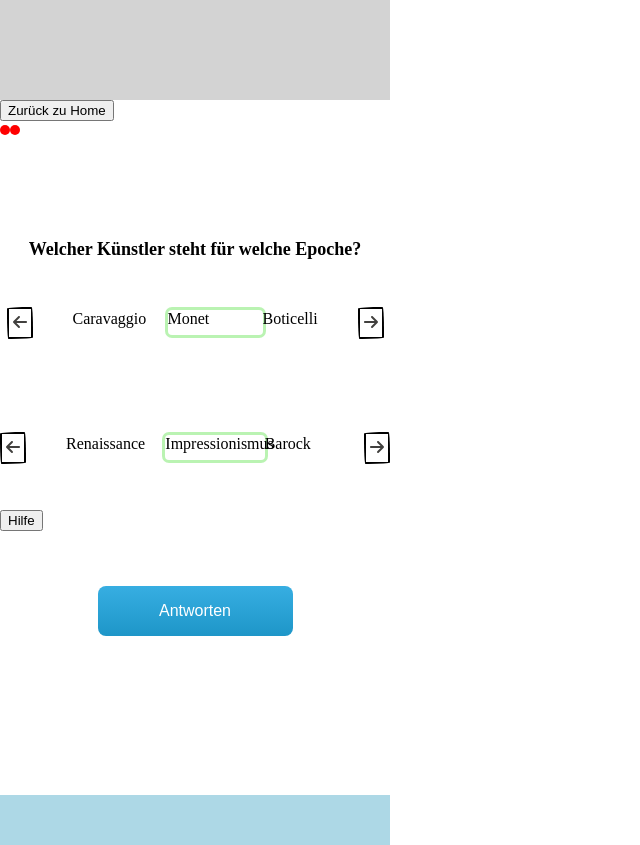
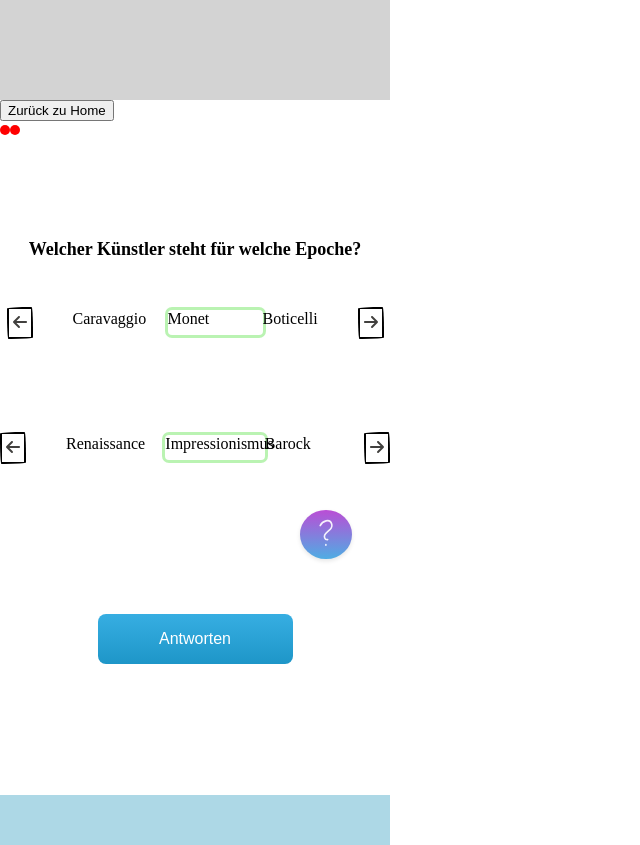
Before and after one commit to nadjascodejourney/quizproject, a React (Vite) app: page /quizpage in a window 1280 px wide. Shown: the whole page, without its empty margins (0-640 px from the left). Built offline with nearby package versions, Linux system fonts and the light colour scheme.

Commit message:
tooltipmodal styling mit content

```diff
--- /dev/null
+++ b/src/components/GameInstructions.jsx
@@ -0,0 +1,32 @@
+import styles from "../styles/gameInstructions.module.css";
+
+import instructions from "../data/tooltipData.json";
+
+const GameInstructions = () => {
+  return (
+    <div className={styles.instructionwrapper}>
+      {Object.keys(instructions).map((key) => (
+        <section key={key}>
+          <h3>{key}</h3>
+          {Array.isArray(instructions[key]) ? (
+            <ul>
+              {instructions[key].map((item, index) => (
+                <li key={index}>{item}</li>
+              ))}
+            </ul>
+          ) : (
+            <p>{instructions[key]}</p>
+          )}
+        </section>
+      ))}
+    </div>
+  );
+};
+
+export default GameInstructions;
+
+// Object.keys(instructions) gibt ein Array mit den Keys von instructions zurück, also ["Spielregeln", "Spielende", "Spielsteuerung"], dass wir dann als Überschriften verwenden können
+
+//.map() wird auf das Array angewendet, das Object.keys(instructions) zurückgibt. Für jeden Key wird eine eigene section erstellt, die eine Überschrift (h3) und entweder eine Liste (ul) oder ein einfaches Textelement (p) enthält.
+
+//Array.isArray(instructions[key]) prüft, ob der Wert des aktuellen Keys ein Array ist. Wenn ja, wird eine Liste erstellt, wenn nicht, wird ein einfaches p element erstellt.
--- a/src/components/HelpButton.jsx
+++ b/src/components/HelpButton.jsx
@@ -1,16 +1,33 @@
 import { useState } from "react";
 import ToolTipModal from "../pages/ToolTipModal"; // Modalkomponente
+import styles from "../styles/helpButton.module.css";
+import GameInstructions from "./GameInstructions";
 
 const HelpButton = () => {
   const [showToolTip, setShowToolTip] = useState(false); // für ToolTipModal
   return (
     <div>
-      <button onClick={() => setShowToolTip(true)}>Hilfe</button>
+      <button onClick={() => setShowToolTip(true)} className={styles.helpBtn}>
+        <img
+          src="/assets/icons/question-mark-svgrepo-com.svg"
+          alt="Questionmark"
+        />
+        {/* Die Größe des Icons wird direkt in der .svg file im public folder gesteuert */}
+      </button>
       {showToolTip ? (
         <ToolTipModal>
+          {/* Styling für das Modal aus ToolTipModal.jsx siehe tooltipModal.module.css */}
           <div>
-            <p>Spielanleitung</p>
-            <button onClick={() => setShowToolTip(false)}>Schließen</button>
+            <GameInstructions />
+            <button
+              onClick={() => setShowToolTip(false)}
+              className={styles.checkBtn}
+            >
+              <img
+                src="/assets/icons/check-circle-svgrepo-com.svg"
+                alt="Checkmark"
+              />
+            </button>
           </div>
         </ToolTipModal>
       ) : null}
--- /dev/null
+++ b/src/data/tooltipData.json
@@ -0,0 +1,11 @@
+{
+  "Spielziel": "Beantworte so viele Fragen wie möglich, um zu gewinnen. Du hast pro Frage nur zwei Leben!",
+  "Spielablauf": [
+    "Sieh dir die Frage oben an.",
+    "Finde die richtigen Antwortpaare, indem du die passenden Teile der Antworten in das mittlere Feld der jeweiligen Reihe bringst. Es gibt pro Frage drei Paare.",
+    "Tippe auf \"Antworten\", um deine Antwort zu überprüfen.",
+    "Wenn du alle drei Paare richtig hast, geht es weiter zur nächsten Frage.",
+    "Wenn du falsch liegst, verlierst du ein Leben und kannst es erneut versuchen, wenn du noch ein Leben hast."
+  ],
+  "Spielende": "Das Spiel endet, wenn du alles richtig beantwortet hast oder deine Leben verloren sind."
+}
--- /dev/null
+++ b/src/styles/gameInstructions.module.css
@@ -0,0 +1,7 @@
+.instructionwrapper {
+  display: flex;
+  flex-direction: column;
+  justify-content: center;
+  align-items: center;
+  margin-top: 5px;
+}
--- a/src/styles/helpButton.module.css
+++ b/src/styles/helpButton.module.css
@@ -0,0 +1,29 @@
+.helpBtn,
+.checkBtn {
+  background-image: linear-gradient(
+    -180deg,
+    hsl(288, 62%, 57%),
+    hsl(202, 73%, 60%)
+  );
+  border-radius: 50%;
+  padding: 3px 6px;
+  margin-left: 300px;
+  box-shadow: hsla(0, 0%, 0%, 0.1) 0 2px 4px;
+  cursor: pointer;
+  display: inline;
+  font-family: Inter, -apple-system, system-ui, Roboto, "Helvetica Neue", Arial,
+    sans-serif;
+  text-align: center;
+  white-space: nowrap; /* kein text wrapping */
+  border: 0; /* keine border */
+  transition: box-shadow 0.2s;
+}
+
+.checkBtn {
+  margin-left: 240px;
+}
+
+.helpBtn:hover,
+.checkBtn:hover {
+  box-shadow: hsla(270, 91%, 45%, 0.5) 0 3px 8px;
+}
--- a/src/styles/toolTipModal.module.css
+++ b/src/styles/toolTipModal.module.css
@@ -1,11 +1,13 @@
 .tooltipmodal {
+  width: 300px; /* Breite des Modals */
+  height: 500px;
   position: fixed; /* oder absolute, je nachdem, wo Sie Modal hin soll */
   top: 50%; /* Anpassen, um das Modal in der Mitte des Bildschirms anzuzeigen */
   left: 50%;
   transform: translate(-50%, -50%); /* Zentriert das Modal */
-  z-index: 1000; /* Stellt sicher, dass das Modal über anderen Elementen liegt */
-  background-color: #fff; /* Optional: Hintergrundfarbe des Modals */
+  z-index: 1; /* Stellt sicher, dass das Modal über anderen Elementen liegt */
+  background-color: #ffffff; /* Optional: Hintergrundfarbe des Modals */
   border: 1px solid #ccc; /* Optional: Rand des Modals */
-  padding: 20px; /* Optional: Padding innerhalb des Modals */
+  padding: 20px 20px; /* Optional: Padding innerhalb des Modals */
   box-shadow: 0 2px 10px rgba(0, 0, 0, 0.1); /* Optional: Schatten um das Modal */
 }
```
Also changed, not shown: public/assets/icons/check-circle-svgrepo-com.svg (added), public/assets/icons/question-mark-svgrepo-com.svg (added).
